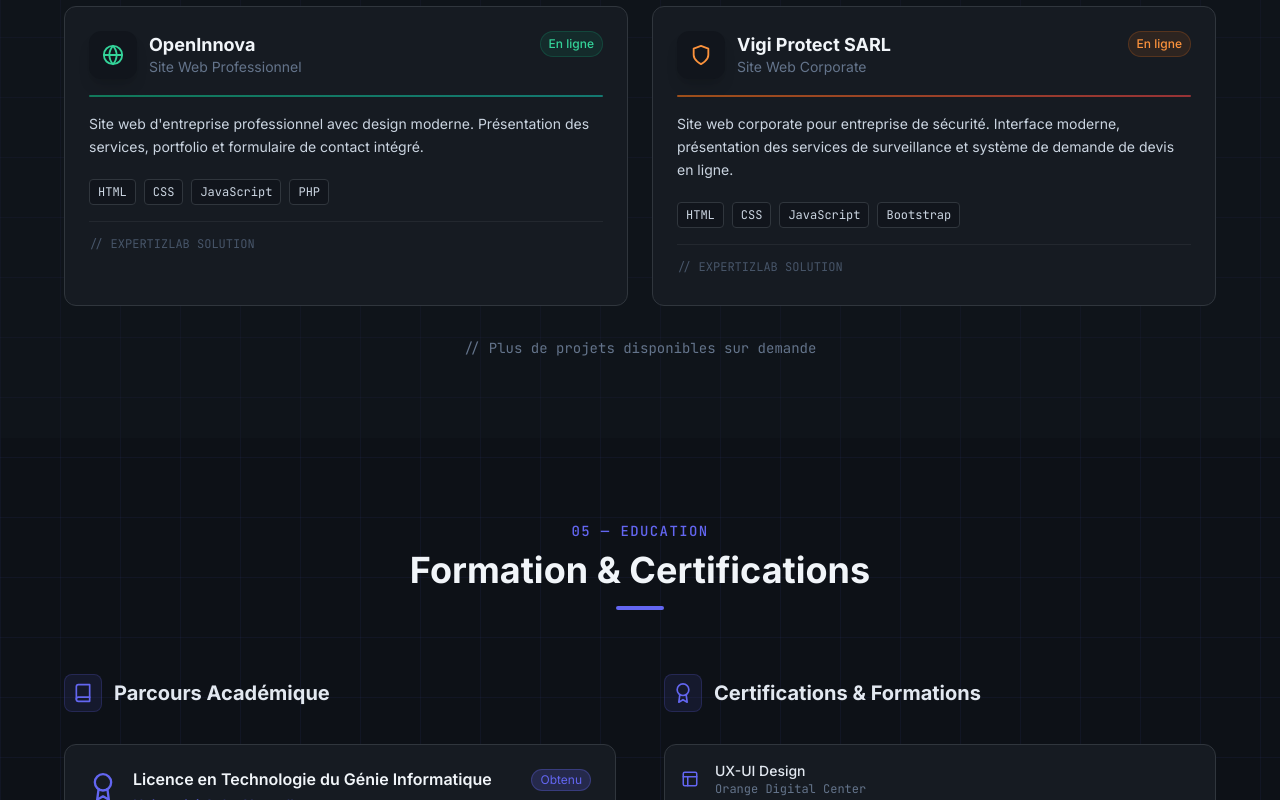
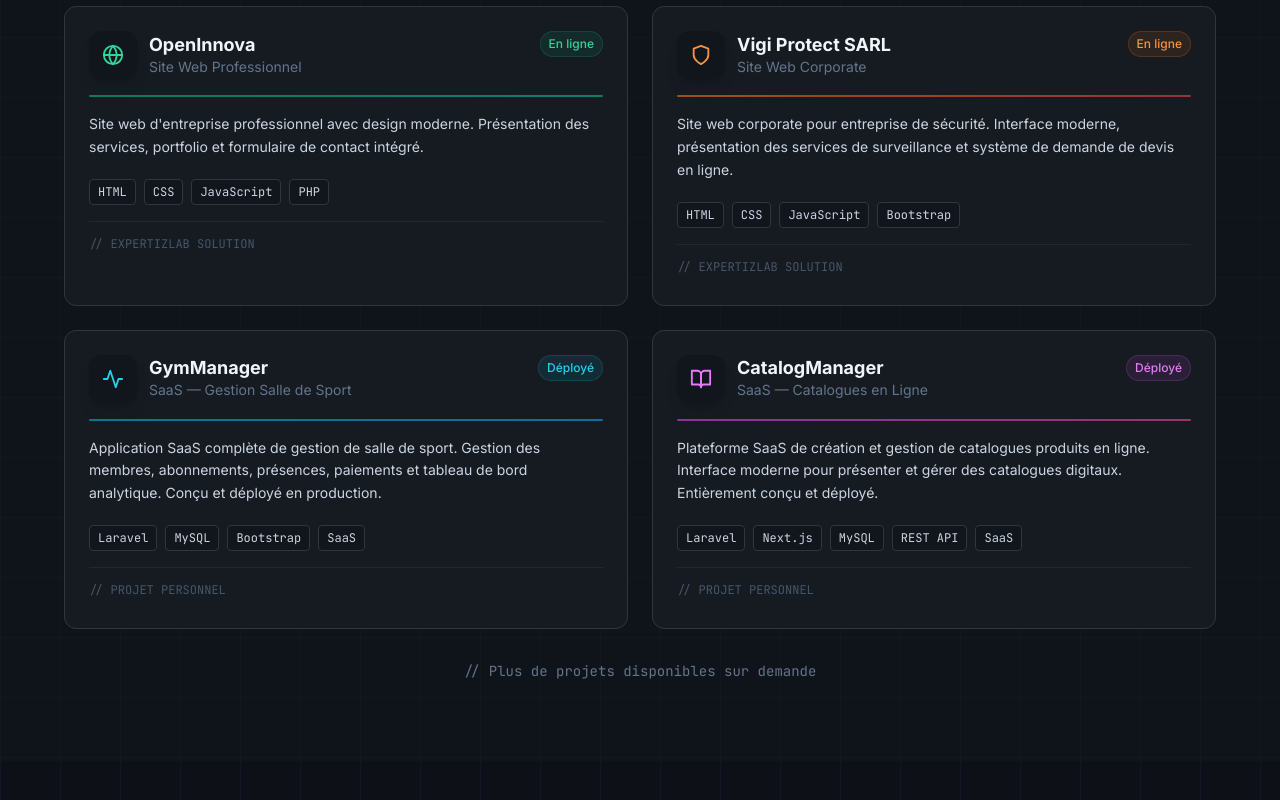
Before and after one commit to simporeelie/Portfolio, a Next.js app: page / in a window 1280 px wide. Shown: the part 4463-5263 px from the top of the page. Built offline with nearby package versions, Linux system fonts and the light colour scheme.

Commit message:
Add GymManager and CatalogManager projects, add Next.js badge

```diff
--- a/components/Projects.tsx
+++ b/components/Projects.tsx
@@ -2,7 +2,7 @@
 
 import { motion } from 'framer-motion'
 import { useInView } from 'react-intersection-observer'
-import { FiExternalLink, FiGithub, FiShoppingBag, FiFileText, FiGlobe, FiShield } from 'react-icons/fi'
+import { FiExternalLink, FiGithub, FiShoppingBag, FiFileText, FiGlobe, FiShield, FiActivity, FiBookOpen } from 'react-icons/fi'
 
 const projects = [
   {
@@ -56,6 +56,32 @@ const projects = [
     iconBg: 'text-orange-400',
     status: 'En ligne',
     statusColor: 'text-orange-400 bg-orange-500/10 border-orange-500/20',
+  },
+  {
+    title: 'GymManager',
+    subtitle: 'SaaS — Gestion Salle de Sport',
+    description:
+      'Application SaaS complète de gestion de salle de sport. Gestion des membres, abonnements, présences, paiements et tableau de bord analytique. Conçu et déployé en production.',
+    tags: ['Laravel', 'MySQL', 'Bootstrap', 'SaaS'],
+    icon: <FiActivity size={22} />,
+    color: 'from-cyan-500/20 to-sky-500/20 border-cyan-500/20',
+    accent: 'from-cyan-500 to-sky-500',
+    iconBg: 'text-cyan-400',
+    status: 'Déployé',
+    statusColor: 'text-cyan-400 bg-cyan-500/10 border-cyan-500/20',
+  },
+  {
+    title: 'CatalogManager',
+    subtitle: 'SaaS — Catalogues en Ligne',
+    description:
+      'Plateforme SaaS de création et gestion de catalogues produits en ligne. Interface moderne pour présenter et gérer des catalogues digitaux. Entièrement conçu et déployé.',
+    tags: ['Laravel', 'Next.js', 'MySQL', 'REST API', 'SaaS'],
+    icon: <FiBookOpen size={22} />,
+    color: 'from-fuchsia-500/20 to-pink-500/20 border-fuchsia-500/20',
+    accent: 'from-fuchsia-500 to-pink-500',
+    iconBg: 'text-fuchsia-400',
+    status: 'Déployé',
+    statusColor: 'text-fuchsia-400 bg-fuchsia-500/10 border-fuchsia-500/20',
   },
 ]
 
@@ -124,7 +150,9 @@ export default function Projects() {
 
               {/* Actions */}
               <div className="flex items-center gap-3 pt-2 border-t border-dark-border/50">
-                <span className="text-xs text-slate-600 font-mono flex-1">// EXPERTIZLAB SOLUTION</span>
+                <span className="text-xs text-slate-600 font-mono flex-1">
+                  {i < 4 ? '// EXPERTIZLAB SOLUTION' : '// PROJET PERSONNEL'}
+                </span>
                 <div className="flex gap-2 opacity-0 group-hover:opacity-100 transition-opacity duration-200">
                   <button type="button" className="p-1.5 text-slate-500 hover:text-primary transition-colors" title="Code source (privé)">
                     <FiGithub size={16} />
--- a/components/Skills.tsx
+++ b/components/Skills.tsx
@@ -60,7 +60,7 @@ const skillCategories = [
 
 const techBadges = [
   'PHP', 'Laravel', 'Python', 'Django', 'Java', 'Spring Boot',
-  'JavaScript', 'Angular', 'Bootstrap', 'Flutter', 'Ionic',
+  'JavaScript', 'Next.js', 'Angular', 'Bootstrap', 'Flutter', 'Ionic',
   'MySQL', 'PostgreSQL', 'HTML', 'CSS', 'Git', 'Linux',
   'Photoshop', 'Illustrator', 'REST API', 'SaaS',
 ]
```
